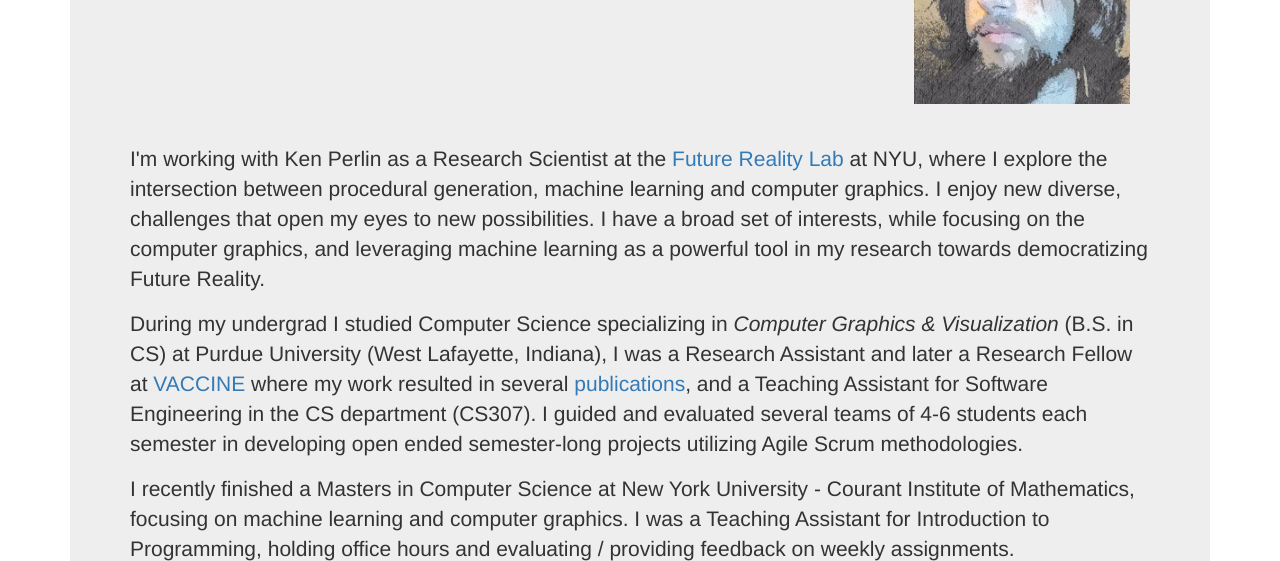
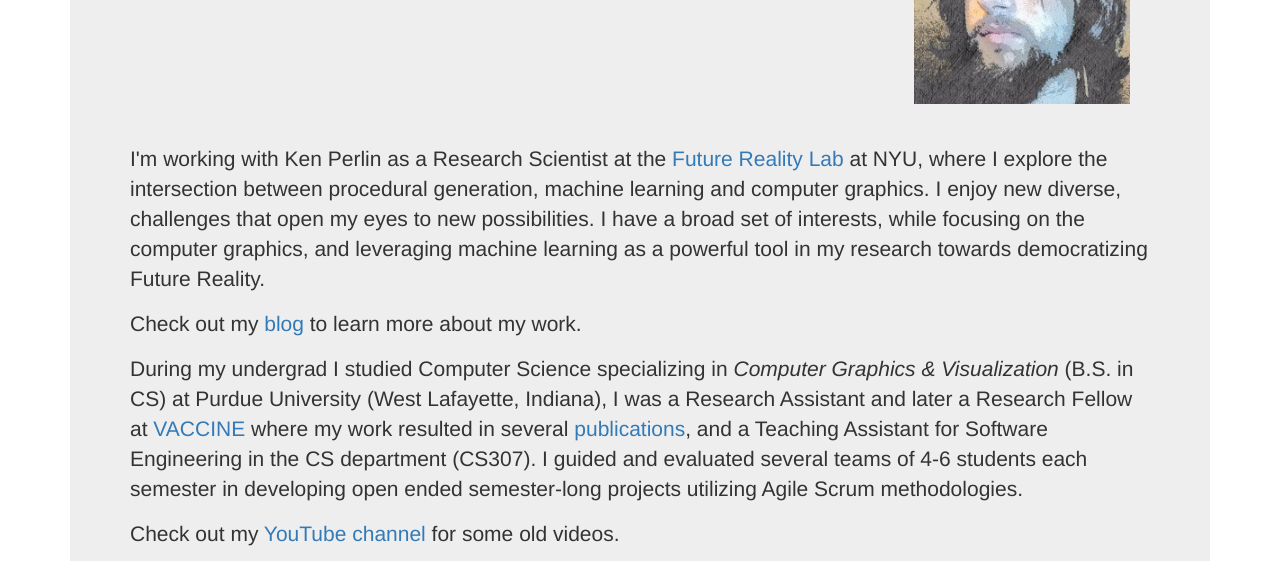
Before and after one commit to bmahlbrand/bmahlbrand.github.io, a website with bundled scripts: page index.html at #/index in a window 1280 px wide. Shown: the part 251-812 px from the top of the page. Built offline with nearby package versions, Linux system fonts and the light colour scheme; some packages are replaced by stand-ins of ours.

Commit message:
update bio

```diff
--- a/app/js/index/index.html
+++ b/app/js/index/index.html
@@ -15,17 +15,23 @@
 			I'm working with Ken Perlin as a Research Scientist at the <a href="https://frl.nyu.edu/">Future Reality Lab</a> at NYU, where I explore the intersection between procedural generation, machine learning and computer graphics.
 			I enjoy new diverse, challenges that open my eyes to new possibilities.
 			I have a broad set of interests, while focusing on the computer graphics, and leveraging machine learning as a powerful tool in my research towards democratizing Future Reality.
+		</p>
+		<p>
+			Check out my <a href="https://frl.nyu.edu/author/ben/">blog</a> to learn more about my work.
     	</p>
 		<p>
 			During my undergrad I studied Computer Science specializing in <i>Computer Graphics &amp; Visualization</i> (B.S. in CS) at Purdue University (West Lafayette, Indiana),
 			I was a Research Assistant and later a Research Fellow at <a href="https://www.purdue.edu/discoverypark/vaccine/">VACCINE</a> where my work resulted in several <a href="/research#publications">publications</a>,
 			and a Teaching Assistant for Software Engineering in the CS department (CS307). I guided and evaluated several teams of 4-6 students each semester in developing open ended semester-long projects utilizing Agile Scrum methodologies.
 		</p>
-
+		<p>
+			Check out my <a href="https://www.youtube.com/channel/UCuKxH818XzVCM7gbwB_TQBw">YouTube channel</a> for some old videos.
+		</p>
 		<p>I recently finished a Masters in Computer Science at New York University - Courant Institute of Mathematics,
 			focusing on machine learning and computer graphics.
 			I was a Teaching Assistant for Introduction to Programming, holding office hours and evaluating / providing feedback on weekly assignments.
 		</p>
+
     </div>
 
     <h2>Skills</h2>
```
